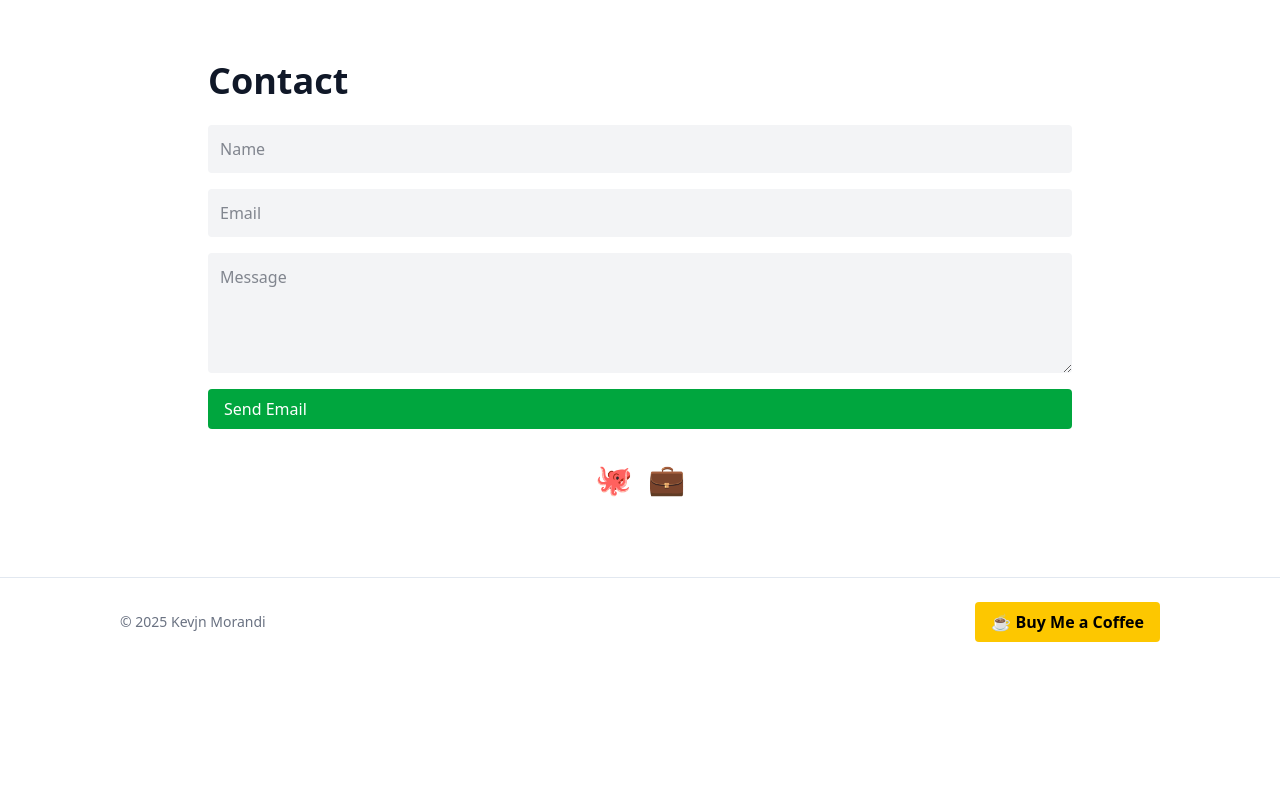
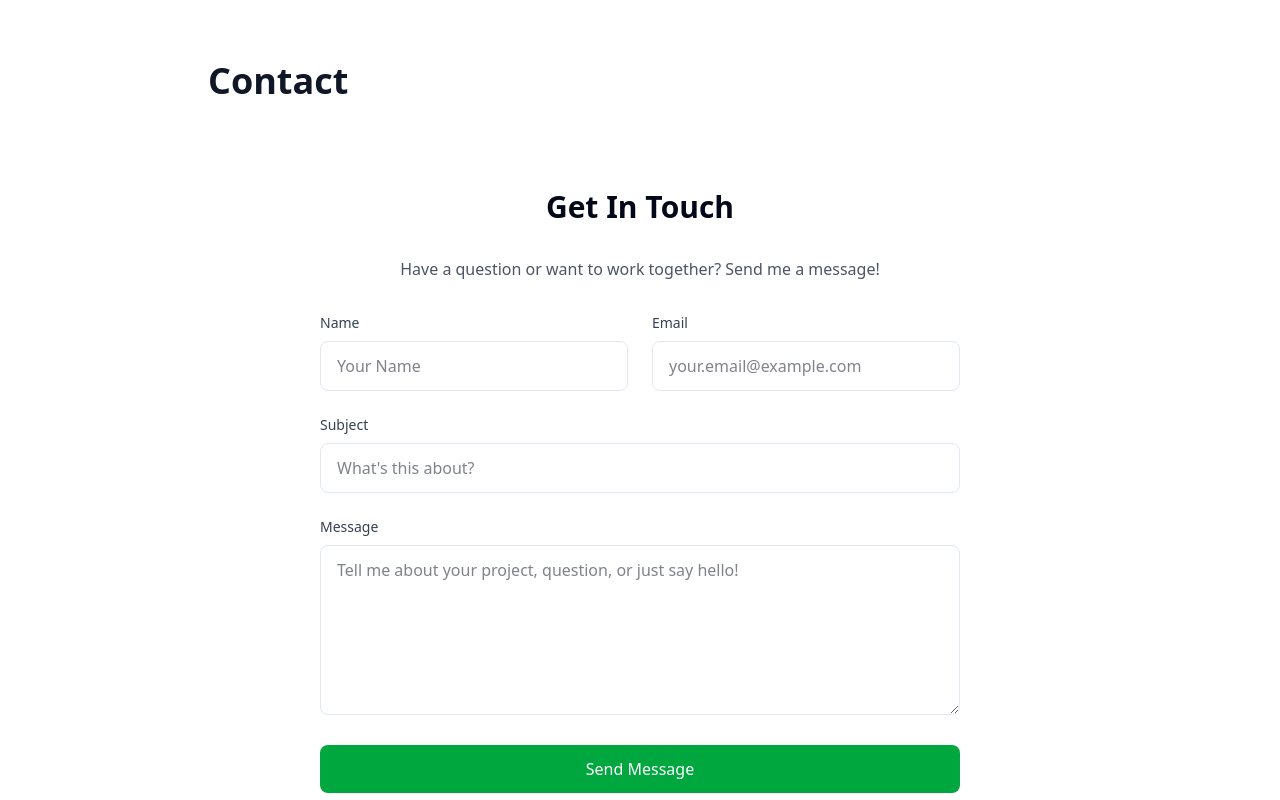
Before and after one commit to morandi-kevjn/Portfolio, a Next.js app: page / in a window 1280 px wide. Shown: the part 4420-5220 px from the top of the page. Before the commit the page ends 5086 px from the top, so only its background shows below. Built offline with nearby package versions, Linux system fonts and the light colour scheme.

Commit message:
Feat (Portfolio Page): - add the send email all in nextjs

```diff
--- a/src/components/ContactForm.tsx
+++ b/src/components/ContactForm.tsx
@@ -2,18 +2,30 @@
 "use client";
 import { useState } from "react";
 
+interface FormData {
+    name: string;
+    email: string;
+    subject: string;
+    message: string;
+}
+
+type Status = "idle" | "loading" | "success" | "error";
+
 export default function ContactForm() {
-    const [formData, setFormData] = useState({
+    const [formData, setFormData] = useState<FormData>({
         name: "",
         email: "",
         subject: "",
         message: ""
     });
-    const [status, setStatus] = useState<"idle" | "loading" | "sent" | "error">("idle");
+
+    const [status, setStatus] = useState<Status>("idle");
+    const [errorMessage, setErrorMessage] = useState("");
 
     const handleSubmit = async (e: React.FormEvent) => {
         e.preventDefault();
         setStatus("loading");
+        setErrorMessage("");
 
         try {
             const response = await fetch("/api/contact", {
@@ -24,19 +36,33 @@ export default function ContactForm() {
                 body: JSON.stringify(formData),
             });
 
+            const result = await response.json();
+
             if (response.ok) {
-                setStatus("sent");
+                setStatus("success");
                 setFormData({ name: "", email: "", subject: "", message: "" });
+
+                // Reset to idle after 5 seconds
+                setTimeout(() => setStatus("idle"), 5000);
             } else {
                 setStatus("error");
+                setErrorMessage(result.error || "Failed to send message");
+
+                // Reset error after 5 seconds
+                setTimeout(() => {
+                    setStatus("idle");
+                    setErrorMessage("");
+                }, 5000);
             }
         } catch (error) {
-            console.error("Error sending form:", error);
             setStatus("error");
+            setErrorMessage("Network error. Please check your connection and try again.");
+
+            setTimeout(() => {
+                setStatus("idle");
+                setErrorMessage("");
+            }, 5000);
         }
-
-        // Reset status after 3 seconds
-        setTimeout(() => setStatus("idle"), 3000);
     };
 
     const handleChange = (e: React.ChangeEvent<HTMLInputElement | HTMLTextAreaElement>) => {
@@ -47,73 +73,115 @@ export default function ContactForm() {
     };
 
     return (
-        <section id="contact" className="my-12">
-            <h2 className="text-2xl font-bold mb-6">Contact Me</h2>
+        <section id="contact" className="py-16">
+            <div className="max-w-2xl mx-auto px-4">
+                <h2 className="text-3xl font-bold text-center mb-8">Get In Touch</h2>
+                <p className="text-center text-gray-600 mb-8">
+                    Have a question or want to work together? Send me a message!
+                </p>
 
-            <form onSubmit={handleSubmit} className="max-w-lg space-y-4">
+                <form onSubmit={handleSubmit} className="space-y-6">
+                    <div className="grid grid-cols-1 md:grid-cols-2 gap-6">
                         <div>
+                            <label htmlFor="name" className="block text-sm font-medium text-gray-700 mb-2">
+                                Name
+                            </label>
                             <input
                                 type="text"
+                                id="name"
                                 name="name"
                                 placeholder="Your Name"
                                 value={formData.name}
                                 onChange={handleChange}
-                        className="w-full p-3 border border-gray-300 rounded focus:outline-none focus:border-green-500"
+                                className="w-full px-4 py-3 border border-gray-300 rounded-lg focus:outline-none focus:ring-2 focus:ring-green-500 focus:border-transparent"
                                 required
+                                disabled={status === "loading"}
                             />
                         </div>
 
                         <div>
+                            <label htmlFor="email" className="block text-sm font-medium text-gray-700 mb-2">
+                                Email
+                            </label>
                             <input
                                 type="email"
+                                id="email"
                                 name="email"
-                        placeholder="Your Email"
+                                placeholder="your.email@example.com"
                                 value={formData.email}
                                 onChange={handleChange}
-                        className="w-full p-3 border border-gray-300 rounded focus:outline-none focus:border-green-500"
+                                className="w-full px-4 py-3 border border-gray-300 rounded-lg focus:outline-none focus:ring-2 focus:ring-green-500 focus:border-transparent"
                                 required
+                                disabled={status === "loading"}
+                            />
+                        </div>
+                    </div>
+
+                    <div>
+                        <label htmlFor="subject" className="block text-sm font-medium text-gray-700 mb-2">
+                            Subject
+                        </label>
+                        <input
+                            type="text"
+                            id="subject"
+                            name="subject"
+                            placeholder="What's this about?"
+                            value={formData.subject}
+                            onChange={handleChange}
+                            className="w-full px-4 py-3 border border-gray-300 rounded-lg focus:outline-none focus:ring-2 focus:ring-green-500 focus:border-transparent"
+                            required
+                            disabled={status === "loading"}
                         />
                     </div>
 
                     <div>
-                    <input
-                        type="text"
-                        name="subject"
-                        placeholder="Subject"
-                        value={formData.subject}
-                        onChange={handleChange}
-                        className="w-full p-3 border border-gray-300 rounded focus:outline-none focus:border-green-500"
-                        required
-                    />
-                </div>
-
-                <div>
+                        <label htmlFor="message" className="block text-sm font-medium text-gray-700 mb-2">
+                            Message
+                        </label>
                         <textarea
+                            id="message"
                             name="message"
-              placeholder="Your Message"
+                            placeholder="Tell me about your project, question, or just say hello!"
                             value={formData.message}
                             onChange={handleChange}
-              rows={5}
-              className="w-full p-3 border border-gray-300 rounded focus:outline-none focus:border-green-500 resize-vertical"
+                            rows={6}
+                            className="w-full px-4 py-3 border border-gray-300 rounded-lg focus:outline-none focus:ring-2 focus:ring-green-500 focus:border-transparent resize-vertical"
                             required
+                            disabled={status === "loading"}
                         />
                     </div>
 
                     <button
                         type="submit"
                         disabled={status === "loading"}
-                    className="px-6 py-3 rounded bg-green-600 text-white hover:bg-green-700 disabled:opacity-50 disabled:cursor-not-allowed"
+                        className="w-full px-6 py-3 bg-green-600 text-white font-medium rounded-lg hover:bg-green-700 focus:outline-none focus:ring-2 focus:ring-green-500 focus:ring-offset-2 disabled:opacity-50 disabled:cursor-not-allowed transition-colors duration-200"
                     >
-                    {status === "loading" ? "Sending..." : "Send Message"}
+                        {status === "loading" ? (
+                            <span className="flex items-center justify-center">
+                <svg className="animate-spin -ml-1 mr-3 h-5 w-5 text-white" xmlns="http://www.w3.org/2000/svg" fill="none" viewBox="0 0 24 24">
+                  <circle className="opacity-25" cx="12" cy="12" r="10" stroke="currentColor" strokeWidth="4"></circle>
+                  <path className="opacity-75" fill="currentColor" d="M4 12a8 8 0 018-8V0C5.373 0 0 5.373 0 12h4zm2 5.291A7.962 7.962 0 014 12H0c0 3.042 1.135 5.824 3 7.938l3-2.647z"></path>
+                </svg>
+                Sending...
+              </span>
+                        ) : "Send Message"}
                     </button>
 
-                {status === "sent" && (
-                    <p className="text-green-600 font-medium">✓ Message sent successfully!</p>
+                    {/* Status Messages */}
+                    {status === "success" && (
+                        <div className="p-4 bg-green-50 border border-green-200 rounded-lg">
+                            <p className="text-green-800 font-medium">✓ Message sent successfully!</p>
+                            <p className="text-green-600 text-sm mt-1">I&#39;ll get back to you soon.</p>
+                        </div>
                     )}
+
                     {status === "error" && (
-                    <p className="text-red-600 font-medium">✗ Failed to send. Please try again.</p>
+                        <div className="p-4 bg-red-50 border border-red-200 rounded-lg">
+                            <p className="text-red-800 font-medium">✗ {errorMessage}</p>
+                        </div>
                     )}
                 </form>
+            </div>
         </section>
     );
 }
--- a/src/components/sections/ContactSection.tsx
+++ b/src/components/sections/ContactSection.tsx
@@ -1,6 +1,7 @@
 // src/components/sections/ContactSection.tsx
 "use client";
 import React, { useState } from "react";
+import ContactForm from "../ContactForm";
 
 const ContactSection: React.FC = () => {
     // simple local state (expand for full backend integration)
@@ -10,34 +11,7 @@ const ContactSection: React.FC = () => {
         <section id="contact" className="py-20 bg-white dark:bg-gray-900 transition-colors duration-300">
             <div className="max-w-4xl mx-auto px-4">
                 <h2 className="text-4xl font-bold text-gray-900 dark:text-white mb-6">Contact</h2>
-                <form className="grid gap-4 mb-8">
-                    <input
-                        className="p-3 rounded bg-gray-100 dark:bg-gray-800 text-gray-900 dark:text-white"
-                        placeholder="Name"
-                        value={form.name}
-                        onChange={(e) => setForm((f) => ({ ...f, name: e.target.value }))}
-                    />
-                    <input
-                        className="p-3 rounded bg-gray-100 dark:bg-gray-800 text-gray-900 dark:text-white"
-                        placeholder="Email"
-                        type="email"
-                        value={form.email}
-                        onChange={(e) => setForm((f) => ({ ...f, email: e.target.value }))}
-                    />
-                    <textarea
-                        className="p-3 rounded bg-gray-100 dark:bg-gray-800 text-gray-900 dark:text-white"
-                        placeholder="Message"
-                        rows={4}
-                        value={form.message}
-                        onChange={(e) => setForm((f) => ({ ...f, message: e.target.value }))}
-                    />
-                    <a
-                        href="mailto:kevjn.morandi@gmail.com?subject=Portfolio Contact"
-                        className="px-4 py-2 rounded bg-green-600 text-white hover:bg-green-700 inline-block"
-                    >
-                        Send Email
-                    </a>
-                </form>
+                <ContactForm />
                 <div className="flex space-x-4 justify-center">
                     <a
                         href="https://github.com/morandi-kevjn"
```
Also changed, not shown: src/app/api/contact/route.ts (added, +86 -0 lines). Lines whose indentation alone changed are shown as unchanged.
